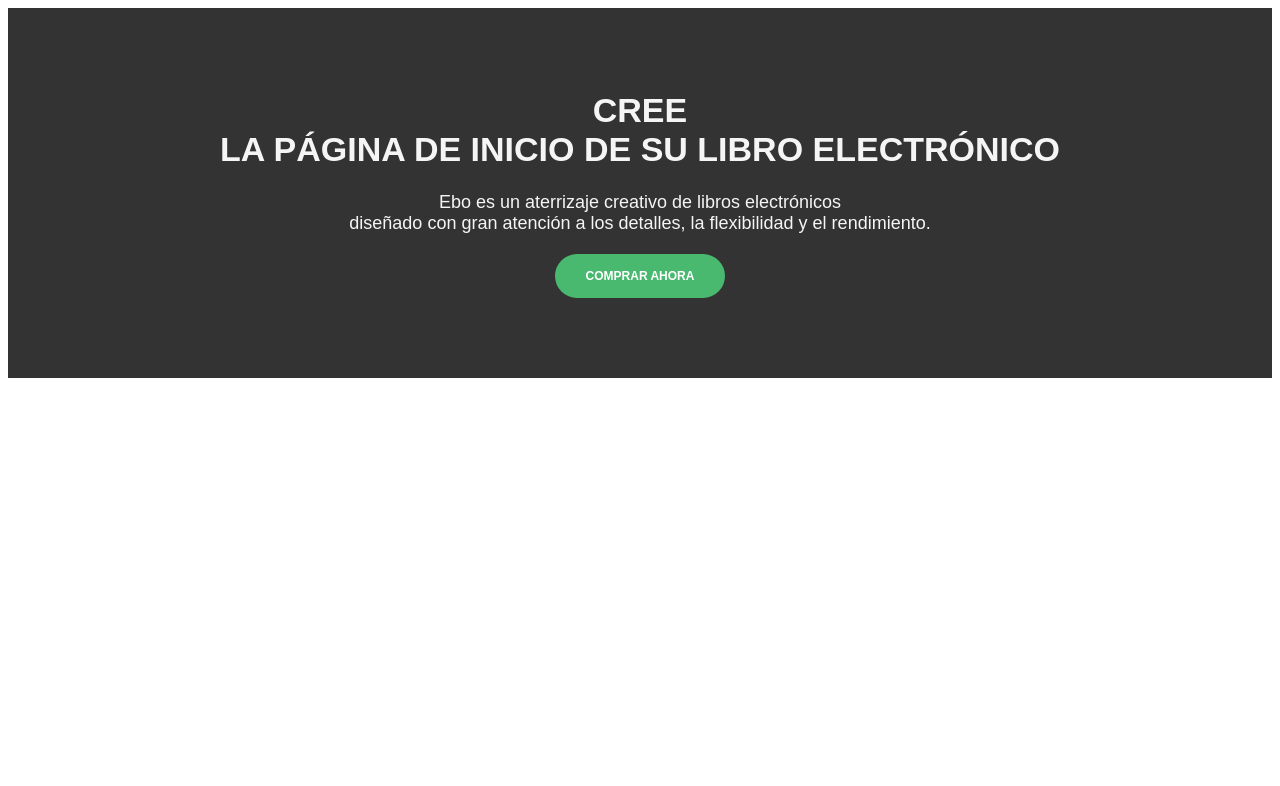
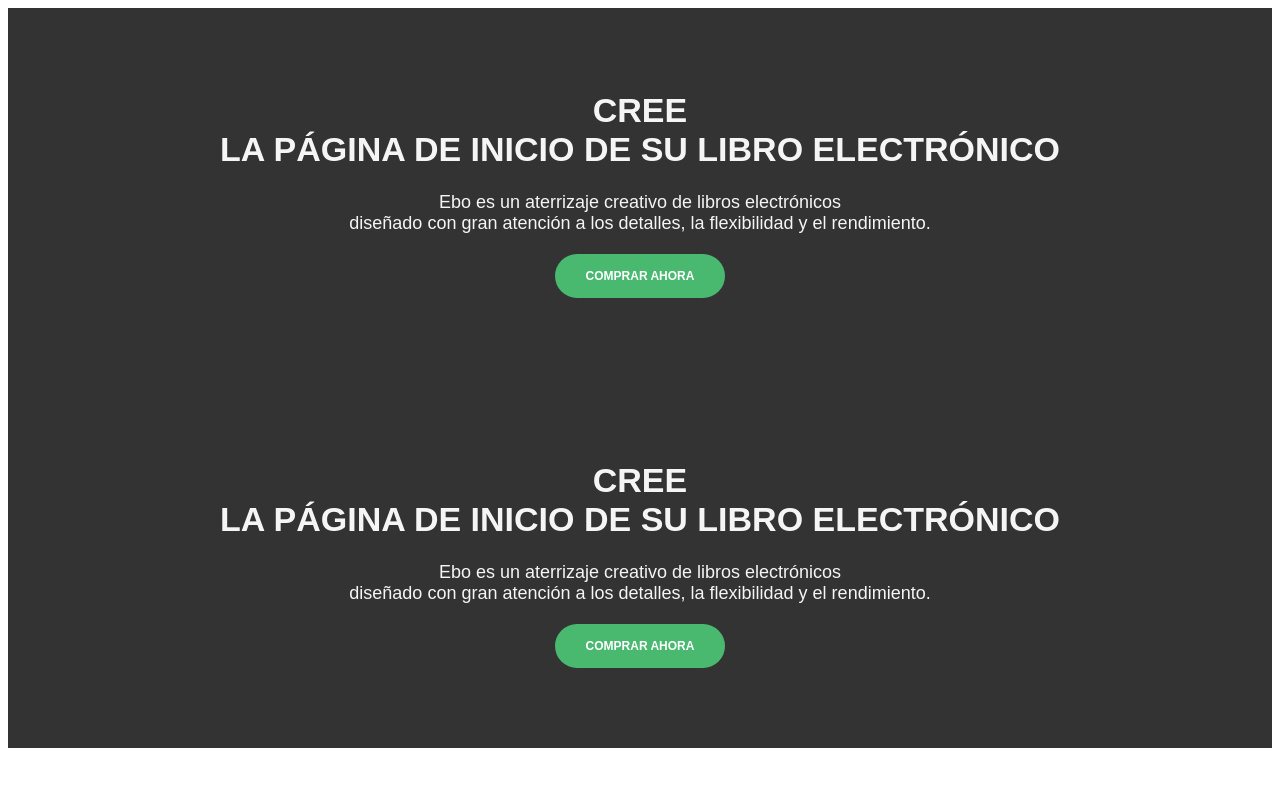
Before and after one commit to Laurencabal/Class, a plain HTML site: page page/index.html in a window 1280 px wide. Drawn offline with Linux system fonts and the light colour scheme.

Commit message:
2do bloque

```diff
--- a/page/index.html
+++ b/page/index.html
@@ -24,7 +24,29 @@
                         <a class="btn btn--primary btn--rounded" href="https://1.envato.market/ZGdG0" target="_blank">
                             Comprar AHora
                         </a>
-
+                    </div>
+                    </div>
+                </div>
+            </div>
+            <div class="landing-hero bg-dark">
+                <div class="container">
+                    <div class="row">
+                        <div class="col-12 col-md-12 col-lg-10">
+                            <h1 class="title">
+                                    Cree
+                                    <br>
+                                    la Página de Inicio de su Libro Electrónico
+                            </h1>
+                        </div>
+                    <div class="col-12 col-md-8 col-lg-6" style="text-align: center;">
+                        <p class="text">
+                            Ebo es un aterrizaje creativo de libros electrónicos
+                            <br>
+                            diseñado con gran atención a los detalles, la flexibilidad y el rendimiento.
+                        </p>
+                        <a class="btn btn--primary btn--rounded" href="https://1.envato.market/ZGdG0" target="_blank">
+                            Comprar AHora
+                        </a>
                     </div>
                     </div>
                 </div>
```
